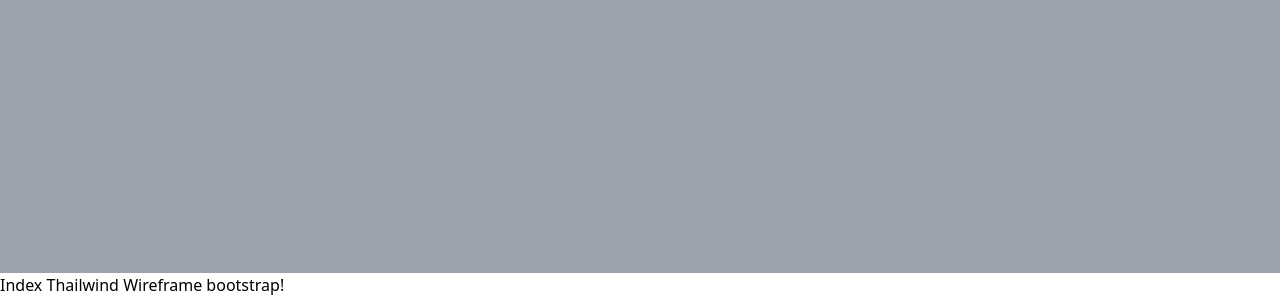
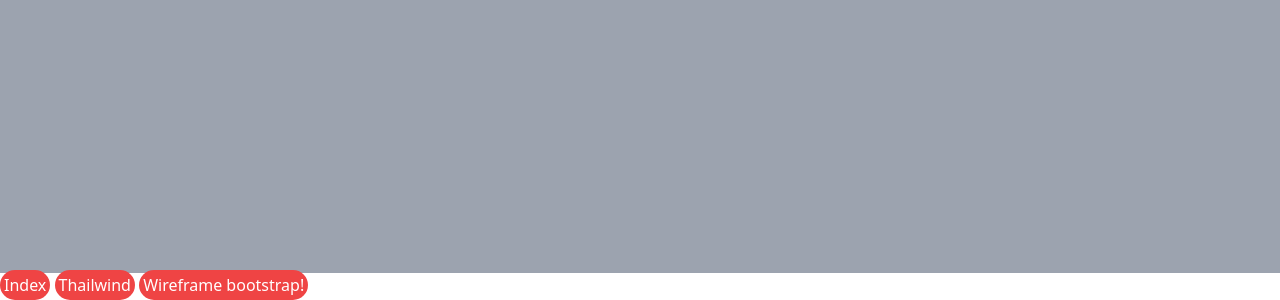
Before and after one commit to becodeorg/yu-4-css-frameworks-levyCro, a plain HTML site: page tailwind.html in a window 1280 px wide. Shown: the part 5216-5516 px from the top of the page. Drawn offline with nearby package versions, Linux system fonts and the light colour scheme.

Commit message:
update pages

```diff
--- a/tailwind.html
+++ b/tailwind.html
@@ -241,9 +241,9 @@
 <div class="grid overflow-hidden grid-cols-1 grid-rows-10 gap-0 bg-gray-400" >
     <div class="box h-40 text-center pt-16 text-white font-bold">FOOTER MATERIAL</div>
 </div>
-<a href="./index.html" class="btn btn-danger">Index</a>
-    <a href="./tailwind.html" class="btn btn-danger">Thailwind</a>
-    <a href="./wireframe.html" class="btn btn-danger">Wireframe bootstrap!</a>
+<a href="./index.html" class="bg-red-500 rounded-full py-1 px-1 text-white">Index</a>
+    <a href="./tailwind.html" class="bg-red-500 rounded-full py-1 px-1 text-white">Thailwind</a>
+    <a href="./wireframe.html" class="bg-red-500 rounded-full py-1 px-1 text-white">Wireframe bootstrap!</a>
 
 
 
```
